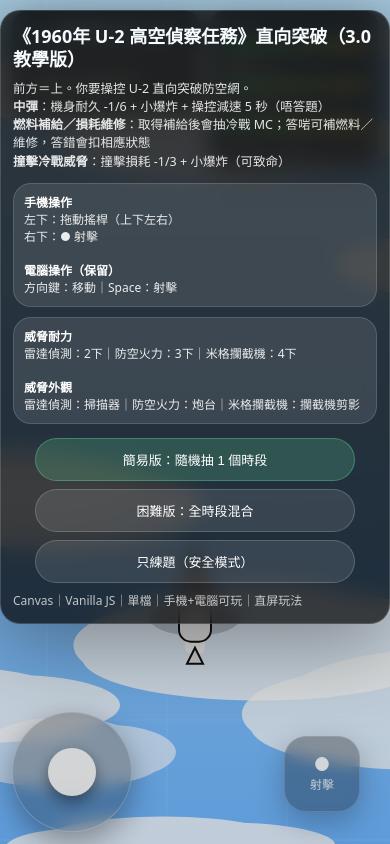
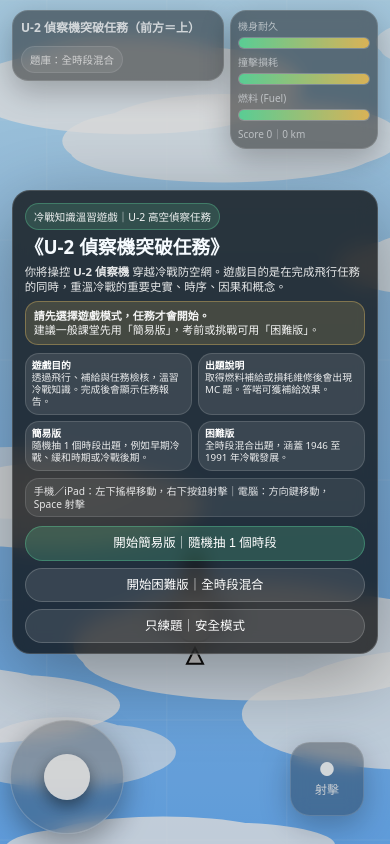
Before and after one commit to ci-a11y/U-2-1960, a plain HTML site: page index.html in a window 390 px wide. Drawn offline with Linux system fonts and the light colour scheme.

Commit message:
Add files via upload

```diff
--- a/index.html
+++ b/index.html
@@ -243,83 +243,336 @@
 /* 3.0 warning pulse helper */
 @keyframes redPulse3{ 0%,100%{opacity:.35} 50%{opacity:1} }
 
-/* ===== 3.4 Mobile Fix：細手機可按開始、可捲動畫面 ===== */
+/* ===== 3.5 Responsive Fit：手機／iPad／電腦不靠捲動，自動適應螢幕 ===== */
+html, body{
+  width:100%;
+  height:100%;
+  overflow:hidden;
+}
+
 #screenOverlay{
-  overflow-y:auto;
-  -webkit-overflow-scrolling:touch;
-  align-items:flex-start;
-  padding: calc(10px + env(safe-area-inset-top)) 0 calc(130px + env(safe-area-inset-bottom));
+  overflow:hidden !important;
+  align-items:center !important;
+  justify-content:center !important;
+  padding: env(safe-area-inset-top) env(safe-area-inset-right) env(safe-area-inset-bottom) env(safe-area-inset-left) !important;
   box-sizing:border-box;
 }
+
 #screenOverlay .panel{
-  margin: 0 auto;
-}
+  margin:0 auto !important;
+  max-height: calc(100dvh - env(safe-area-inset-top) - env(safe-area-inset-bottom) - 14px);
+  box-sizing:border-box;
+  display:flex;
+  flex-direction:column;
+  justify-content:center;
+}
+
 #modal{
-  overflow-y:auto;
-  -webkit-overflow-scrolling:touch;
-  padding: calc(10px + env(safe-area-inset-top)) 0 calc(24px + env(safe-area-inset-bottom));
+  overflow:hidden !important;
+  padding: env(safe-area-inset-top) env(safe-area-inset-right) env(safe-area-inset-bottom) env(safe-area-inset-left) !important;
   box-sizing:border-box;
 }
-@media (max-width: 520px){
+
+#modal .card{
+  max-height: calc(100dvh - env(safe-area-inset-top) - env(safe-area-inset-bottom) - 14px);
+  display:flex;
+  flex-direction:column;
+}
+
+#modal .cardBody{
+  overflow:hidden;
+}
+
+@media (max-width: 680px){
   .panel{
-    width:min(94vw, 860px);
-    padding:14px 12px 14px;
-    border-radius:20px;
-  }
-  .panel h1{ font-size:18px; }
-  .panel p{ font-size:12.5px; line-height:1.45; }
-  .kbox{ font-size:12px; padding:10px; line-height:1.42; }
-  .ctaRow{ justify-content:center; gap:8px; }
+    width: min(94vw, 860px) !important;
+    padding: 12px 12px 10px !important;
+    border-radius: 18px !important;
+  }
+  .panel h1{
+    font-size: clamp(16px, 4.8vw, 20px) !important;
+    line-height:1.18 !important;
+  }
+  .panel p{
+    font-size: clamp(11px, 3.1vw, 13px) !important;
+    line-height:1.36 !important;
+    margin:6px 0 0 !important;
+  }
+  .grid2{
+    grid-template-columns:1fr 1fr !important;
+    gap:7px !important;
+    margin-top:8px !important;
+  }
+  .kbox{
+    font-size: clamp(10px, 2.75vw, 12px) !important;
+    line-height:1.32 !important;
+    padding:8px !important;
+    border-radius:14px !important;
+  }
+  .ctaRow{
+    display:grid !important;
+    grid-template-columns: 1fr !important;
+    gap:7px !important;
+    margin-top:9px !important;
+  }
   .cta{
-    padding:11px 12px;
-    font-size:13px;
-    min-width: 88%;
+    width:100% !important;
+    min-width:0 !important;
+    padding:9px 10px !important;
+    font-size: clamp(12px, 3.2vw, 13px) !important;
+    line-height:1.15 !important;
+  }
+  .tiny{
+    display:none !important;
   }
   .card{
-    width:min(94vw, 760px);
-    border-radius:18px;
+    width:min(94vw,760px) !important;
+    border-radius:17px !important;
   }
   .cardHead{
-    padding:12px 12px 8px;
-    flex-direction:column;
-    gap:8px;
-  }
-  .qTitle{ font-size:16px; }
-  .qSub{ font-size:12px; }
-  .cardBody{ padding:10px 12px 14px; }
-  .optBtn{ font-size:13.5px; padding:10px; }
+    padding:10px 12px 6px !important;
+    gap:6px !important;
+  }
+  .tag{
+    font-size:10.5px !important;
+    padding:5px 8px !important;
+  }
+  .qTitle{
+    font-size: clamp(14px, 4vw, 16px) !important;
+    line-height:1.26 !important;
+  }
+  .qSub{
+    font-size: clamp(10.5px, 3vw, 12px) !important;
+    margin-top:4px !important;
+  }
+  .cardBody{
+    padding:8px 10px 10px !important;
+  }
+  .options{
+    gap:7px !important;
+    margin-top:8px !important;
+  }
+  .optBtn{
+    font-size: clamp(12px, 3.4vw, 13.5px) !important;
+    padding:8px 9px !important;
+    border-radius:13px !important;
+    line-height:1.25 !important;
+  }
+  .feedback{
+    margin-top:7px !important;
+    font-size:12px !important;
+    padding:7px 9px !important;
+  }
+  .hintBox{
+    margin-top:6px !important;
+    font-size:11.5px !important;
+    line-height:1.32 !important;
+  }
   #joystick{
-    width:118px;
-    height:118px;
-    left: calc(12px + env(safe-area-inset-left));
-    bottom: calc(12px + env(safe-area-inset-bottom));
+    width:112px !important;
+    height:112px !important;
+    left: calc(10px + env(safe-area-inset-left)) !important;
+    bottom: calc(10px + env(safe-area-inset-bottom)) !important;
   }
   #stick{
-    width:48px;
-    height:48px;
-    margin-left:-24px;
-    margin-top:-24px;
+    width:46px !important;
+    height:46px !important;
+    margin-left:-23px !important;
+    margin-top:-23px !important;
   }
   .vbtn.big{
-    width:74px;
-    height:74px;
-    border-radius:22px;
+    width:72px !important;
+    height:72px !important;
+    border-radius:20px !important;
   }
   .pad.right{
-    right: calc(30px + env(safe-area-inset-right));
-    bottom: calc(32px + env(safe-area-inset-bottom));
-  }
-  .bars{ min-width: 150px; gap:6px; }
-  .badge.right{ max-width: 45vw; padding:8px; }
-  .barRow small{ font-size:10.5px; }
-}
-@media (max-height: 700px){
-  #screenOverlay{
-    justify-content:flex-start;
-  }
-  .grid2{ gap:8px; margin-top:8px; }
-  .panel p{ margin-top:6px; }
-  .ctaRow{ margin-top:10px; }
+    right: calc(26px + env(safe-area-inset-right)) !important;
+    bottom: calc(28px + env(safe-area-inset-bottom)) !important;
+  }
+  .hudRow{
+    gap:6px !important;
+  }
+  #hud .badge:not(.right){
+    padding:7px 8px !important;
+    max-width:52vw !important;
+  }
+  #hud .badge:not(.right) b{
+    font-size:12px !important;
+  }
+  .badge.right{
+    max-width:42vw !important;
+    padding:7px !important;
+  }
+  .bars{
+    min-width:132px !important;
+    gap:5px !important;
+  }
+  .barRow{
+    gap:4px !important;
+  }
+  .barRow small, #dist{
+    font-size:10px !important;
+  }
+}
+
+@media (max-height: 740px) and (max-width: 680px){
+  .panel{
+    padding:10px 10px 8px !important;
+  }
+  .panel h1{
+    font-size:15.5px !important;
+  }
+  .panel p{
+    font-size:11px !important;
+    line-height:1.28 !important;
+    max-height:58px;
+    overflow:hidden;
+  }
+  .kbox{
+    font-size:10.2px !important;
+    line-height:1.22 !important;
+    padding:6px !important;
+  }
+  .grid2{
+    gap:6px !important;
+    margin-top:6px !important;
+  }
+  .ctaRow{
+    gap:6px !important;
+    margin-top:7px !important;
+  }
+  .cta{
+    padding:8px 9px !important;
+  }
+}
+
+@media (max-height: 640px) and (max-width: 680px){
+  .panel p{
+    display:none !important;
+  }
+  .grid2 .kbox{
+    max-height:72px;
+    overflow:hidden;
+  }
+  .panel h1{
+    font-size:14.5px !important;
+  }
+  .cta{
+    padding:7px 8px !important;
+    font-size:12px !important;
+  }
+}
+
+@media (min-width: 681px){
+  #screenOverlay .panel{
+    max-height: calc(100dvh - 28px);
+  }
+}
+
+
+/* ===== 3.6 Cover Clarity：封面說明與模式選擇更清楚 ===== */
+.coverPanel{
+  gap:0;
+}
+.coverEyebrow{
+  display:inline-flex;
+  align-self:flex-start;
+  border-radius:999px;
+  padding:6px 10px;
+  margin-bottom:8px;
+  font-size:12px;
+  color:rgba(255,255,255,.92);
+  background:rgba(105,240,174,.14);
+  border:1px solid rgba(105,240,174,.28);
+}
+.coverLead{
+  margin-top:6px !important;
+}
+.modeNotice{
+  margin-top:10px;
+  padding:10px 12px;
+  border-radius:16px;
+  background:rgba(255,209,102,.14);
+  border:1px solid rgba(255,209,102,.32);
+  color:rgba(255,255,255,.95);
+  font-size:13.5px;
+  line-height:1.45;
+}
+.coverGrid{
+  grid-template-columns:1fr 1fr !important;
+}
+.controlHint{
+  margin-top:10px;
+  padding:8px 10px;
+  border-radius:14px;
+  background:rgba(255,255,255,.08);
+  border:1px solid rgba(255,255,255,.12);
+  color:rgba(255,255,255,.86);
+  font-size:12.5px;
+  line-height:1.35;
+}
+@media (max-width: 680px){
+  .coverEyebrow{
+    font-size:10.5px !important;
+    padding:5px 8px !important;
+    margin-bottom:6px !important;
+  }
+  .coverPanel .coverLead{
+    font-size:11.4px !important;
+    line-height:1.32 !important;
+  }
+  .modeNotice{
+    margin-top:7px !important;
+    padding:7px 8px !important;
+    border-radius:13px !important;
+    font-size:11px !important;
+    line-height:1.3 !important;
+  }
+  .coverGrid{
+    grid-template-columns:1fr 1fr !important;
+    gap:6px !important;
+  }
+  .coverGrid .kbox{
+    font-size:9.8px !important;
+    line-height:1.22 !important;
+    padding:6px !important;
+  }
+  .controlHint{
+    margin-top:7px !important;
+    padding:6px 8px !important;
+    font-size:10.2px !important;
+    line-height:1.25 !important;
+  }
+}
+@media (max-height: 740px) and (max-width: 680px){
+  .coverPanel .coverLead{
+    max-height:44px !important;
+    overflow:hidden !important;
+  }
+  .modeNotice{
+    max-height:48px;
+    overflow:hidden;
+  }
+  .coverGrid .kbox{
+    max-height:62px;
+    overflow:hidden;
+  }
+  .controlHint{
+    display:none !important;
+  }
+}
+@media (max-height: 640px) and (max-width: 680px){
+  .coverEyebrow{
+    display:none !important;
+  }
+  .coverGrid .kbox:nth-child(1),
+  .coverGrid .kbox:nth-child(2){
+    display:none !important;
+  }
+  .modeNotice{
+    font-size:10.5px !important;
+    padding:6px !important;
+  }
 }
 
   </style>
@@ -418,37 +671,47 @@
 
 <!-- Start / End overlay -->
 <div id="screenOverlay">
-  <div class="panel">
-    <h1>《1960年 U-2 高空偵察任務》直向突破（3.0教學版）</h1>
-    <p>
-      前方＝上。你要操控 U-2 直向突破防空網。<br/>
-      <b>中彈</b>：機身耐久 -1/6 + 小爆炸 + 操控減速 5 秒（唔答題）<br/>
-      <b>燃料補給／損耗維修</b>：取得補給後會抽冷戰 MC；答啱可補燃料／維修，答錯會扣相應狀態<br/>
-      <b>撞擊冷戰威脅</b>：撞擊損耗 -1/3 + 小爆炸（可致命）
+  <div class="panel coverPanel">
+    <div class="coverEyebrow">冷戰知識溫習遊戲｜U-2 高空偵察任務</div>
+    <h1>《U-2 偵察機突破任務》</h1>
+    <p class="coverLead">
+      你將操控 <b>U-2 偵察機</b> 穿越冷戰防空網。遊戲目的是在完成飛行任務的同時，重溫冷戰的重要史實、時序、因果和概念。
     </p>
 
-    <div class="grid2">
+    <div class="modeNotice">
+      <b>請先選擇遊戲模式，任務才會開始。</b><br/>
+      建議一般課堂先用「簡易版」，考前或挑戰可用「困難版」。
+    </div>
+
+    <div class="grid2 coverGrid">
       <div class="kbox">
-        <b>手機操作</b><br/>
-        左下：拖動搖桿（上下左右）<br/>
-        右下：● 射擊<br/><br/>
-        <b>電腦操作（保留）</b><br/>
-        方向鍵：移動｜Space：射擊
+        <b>遊戲目的</b><br/>
+        透過飛行、補給與任務檢核，溫習冷戰知識。完成後會顯示任務報告。
       </div>
       <div class="kbox">
-        <b>威脅耐力</b><br/>
-        雷達偵測：2下｜防空火力：3下｜米格攔截機：4下<br/><br/>
-        <b>威脅外觀</b><br/>
-        雷達偵測：掃描器｜防空火力：炮台｜米格攔截機：攔截機剪影
+        <b>出題說明</b><br/>
+        取得燃料補給或損耗維修後會出現 MC 題。答啱可獲補給效果。
+      </div>
+      <div class="kbox">
+        <b>簡易版</b><br/>
+        隨機抽 1 個時段出題，例如早期冷戰、緩和時期或冷戰後期。
+      </div>
+      <div class="kbox">
+        <b>困難版</b><br/>
+        全時段混合出題，涵蓋 1946 至 1991 年冷戰發展。
       </div>
     </div>
 
+    <div class="controlHint">
+      手機／iPad：左下搖桿移動，右下按鈕射擊｜電腦：方向鍵移動，Space 射擊
+    </div>
+
     <div class="ctaRow">
-      <button class="cta" id="easyBtn">簡易版：隨機抽 1 個時段</button>
-      <button class="cta secondary" id="startBtn">困難版：全時段混合</button>
-      <button class="cta secondary" id="practiceBtn">只練題（安全模式）</button>
+      <button class="cta" id="easyBtn">開始簡易版｜隨機抽 1 個時段</button>
+      <button class="cta secondary" id="startBtn">開始困難版｜全時段混合</button>
+      <button class="cta secondary" id="practiceBtn">只練題｜安全模式</button>
     </div>
-    <div class="tiny">Canvas｜Vanilla JS｜單檔｜手機+電腦可玩｜直屏玩法</div>
+    <div class="tiny">請選擇以上其中一個模式開始遊戲。</div>
   </div>
 </div>
 
@@ -3456,8 +3719,8 @@
 
   toast(
     isMobile
-      ? "3.4：手機修正版；開始畫面可捲動，細手機亦可按開始。"
-      : "3.4：手機修正版；開始畫面可捲動，細手機亦可按開始。",
+      ? "3.6：封面已清楚顯示遊戲目的、出題說明及簡易／困難模式。"
+      : "3.6：封面已清楚顯示遊戲目的、出題說明及簡易／困難模式。",
     2600
   );
 
```
